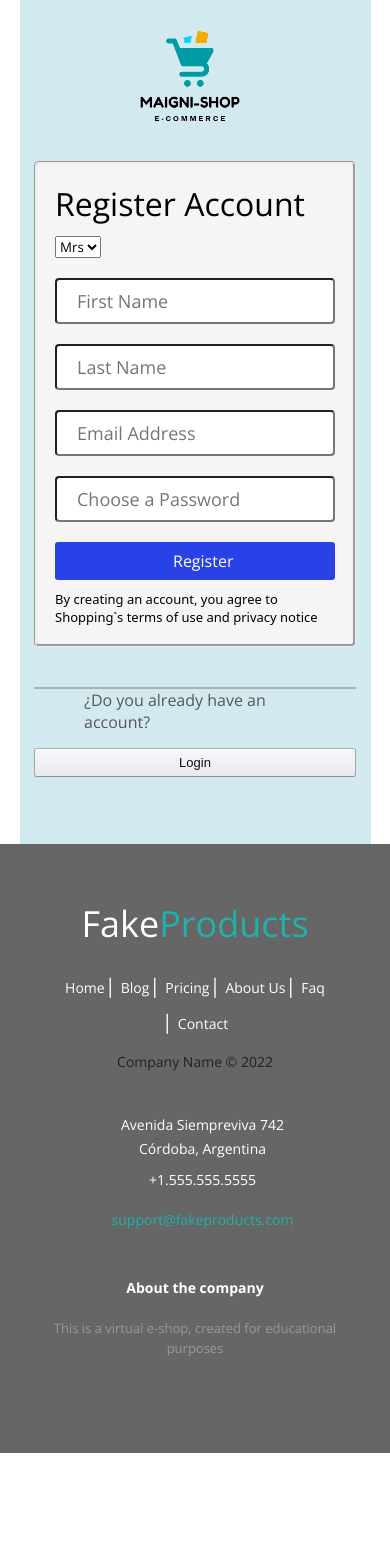
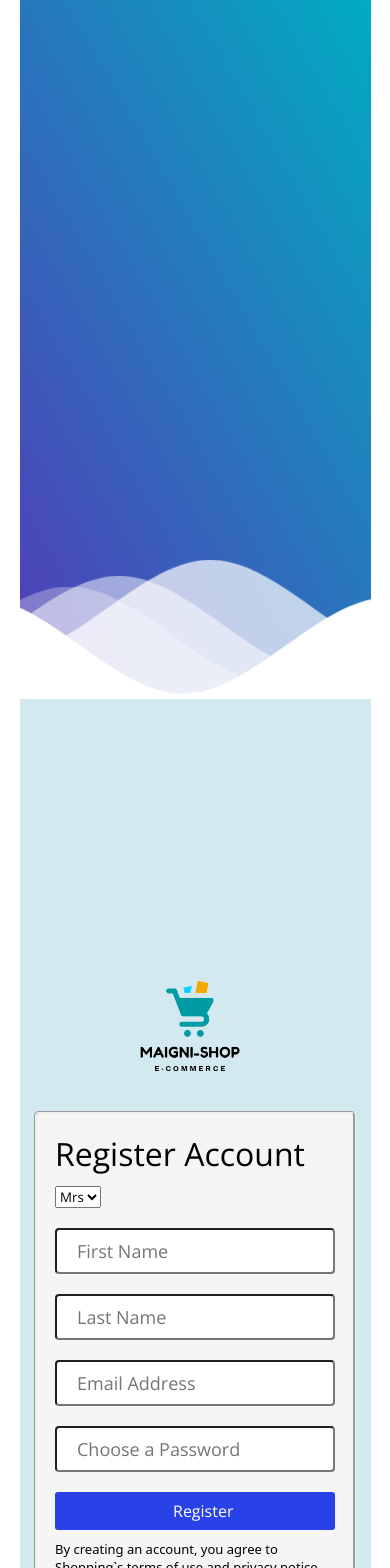
Before and after one commit to Maxioliva/Ecommerce101, a React app: page /register in a window 390 px wide. Shown: the top 1568 px of the page. Before the commit the page ends 1453 px from the top, so only its background shows below. Built offline with nearby package versions, Linux system fonts and the light colour scheme; no server answers.

Commit message:
probando giladas

```diff
--- /dev/null
+++ b/src/client/components/atoms/wavesBackground/index.tsx
@@ -0,0 +1,34 @@
+import './style.scss';
+
+// <!--Hey! This is the original version of Simple CSS Waves-->
+
+const WavesBackground = () => (
+  <div className="waves-container">
+    <div className="header">
+      <div className="inner-header flex"></div>
+      <div>
+        <svg
+          className="waves"
+          xmlns="http://www.w3.org/2000/svg"
+          xmlnsXlink="http://www.w3.org/1999/xlink"
+          viewBox="0 24 150 28"
+          preserveAspectRatio="none"
+          shapeRendering="auto"
+        >
+          <defs>
+            <path id="gentle-wave" d="M-160 44c30 0 58-18 88-18s 58 18 88 18 58-18 88-18 58 18 88 18 v44h-352z" />
+          </defs>
+          <g className="parallax">
+            <use xlinkHref="#gentle-wave" x="48" y="0" fill="rgba(255,255,255,0.7" />
+            <use xlinkHref="#gentle-wave" x="48" y="3" fill="rgba(255,255,255,0.5)" />
+            <use xlinkHref="#gentle-wave" x="48" y="5" fill="rgba(255,255,255,0.3)" />
+            <use xlinkHref="#gentle-wave" x="48" y="7" fill="#fff" />
+          </g>
+        </svg>
+      </div>
+    </div>
+    <div className="content flex"></div>
+  </div>
+);
+
+export default WavesBackground;
--- /dev/null
+++ b/src/client/components/atoms/wavesBackground/style.scss
@@ -0,0 +1,105 @@
+@import url(//fonts.googleapis.com/css?family=Lato:300:400);
+
+body {
+  margin: 0;
+}
+
+h1 {
+  font-family: 'Lato', sans-serif;
+  font-weight: 300;
+  letter-spacing: 2px;
+  font-size: 48px;
+}
+p {
+  font-family: 'Lato', sans-serif;
+  letter-spacing: 1px;
+  font-size: 14px;
+  color: #333333;
+}
+
+.header {
+  position: relative;
+  text-align: center;
+  background: linear-gradient(60deg, rgba(84, 58, 183, 1) 0%, rgba(0, 172, 193, 1) 100%);
+  color: white;
+}
+.logo {
+  width: 50px;
+  fill: white;
+  padding-right: 15px;
+  display: inline-block;
+  vertical-align: middle;
+}
+
+.inner-header {
+  height: 65vh;
+  width: 100%;
+  margin: 0;
+  padding: 0;
+}
+
+.flex {
+  /*Flexbox for containers*/
+  display: flex;
+  justify-content: center;
+  align-items: center;
+  text-align: center;
+}
+
+.waves {
+  position: relative;
+  width: 100%;
+  height: 10vh;
+  margin-bottom: -7px; /*Fix for safari gap*/
+  min-height: 100px;
+  max-height: 150px;
+}
+
+.content {
+  position: relative;
+  height: 20vh;
+  text-align: center;
+  //   background-color: red;
+}
+
+/* Animation */
+
+.parallax > use {
+  animation: move-forever 25s cubic-bezier(0.55, 0.5, 0.45, 0.5) infinite;
+}
+.parallax > use:nth-child(1) {
+  animation-delay: -2s;
+  animation-duration: 7s;
+}
+.parallax > use:nth-child(2) {
+  animation-delay: -3s;
+  animation-duration: 10s;
+}
+.parallax > use:nth-child(3) {
+  animation-delay: -4s;
+  animation-duration: 13s;
+}
+.parallax > use:nth-child(4) {
+  animation-delay: -5s;
+  animation-duration: 20s;
+}
+@keyframes move-forever {
+  0% {
+    transform: translate3d(-90px, 0, 0);
+  }
+  100% {
+    transform: translate3d(85px, 0, 0);
+  }
+}
+/*Shrinking for mobile*/
+@media (max-width: 768px) {
+  .waves {
+    height: 50vh;
+  }
+  .content {
+    height: 30vh;
+  }
+  h1 {
+    font-size: 24px;
+  }
+}
--- a/src/client/components/pages/register/index.tsx
+++ b/src/client/components/pages/register/index.tsx
@@ -4,6 +4,7 @@
 import { getAssetUrl } from '../../../utils/config';
 import CartContext from '../../../utils/StateContext';
 import { User } from '../../../utils/Type';
+import WavesBackground from '../../atoms/wavesBackground';
 import './style.scss';
 
 const RegisterForm = () => {
@@ -53,6 +54,7 @@
 
   return (
     <>
+      <WavesBackground />
       <div className="formik__header">
         <img className="login__logo" src={getAssetUrl('./header/navbarlogo.png')} alt="section1" />
       </div>
```
